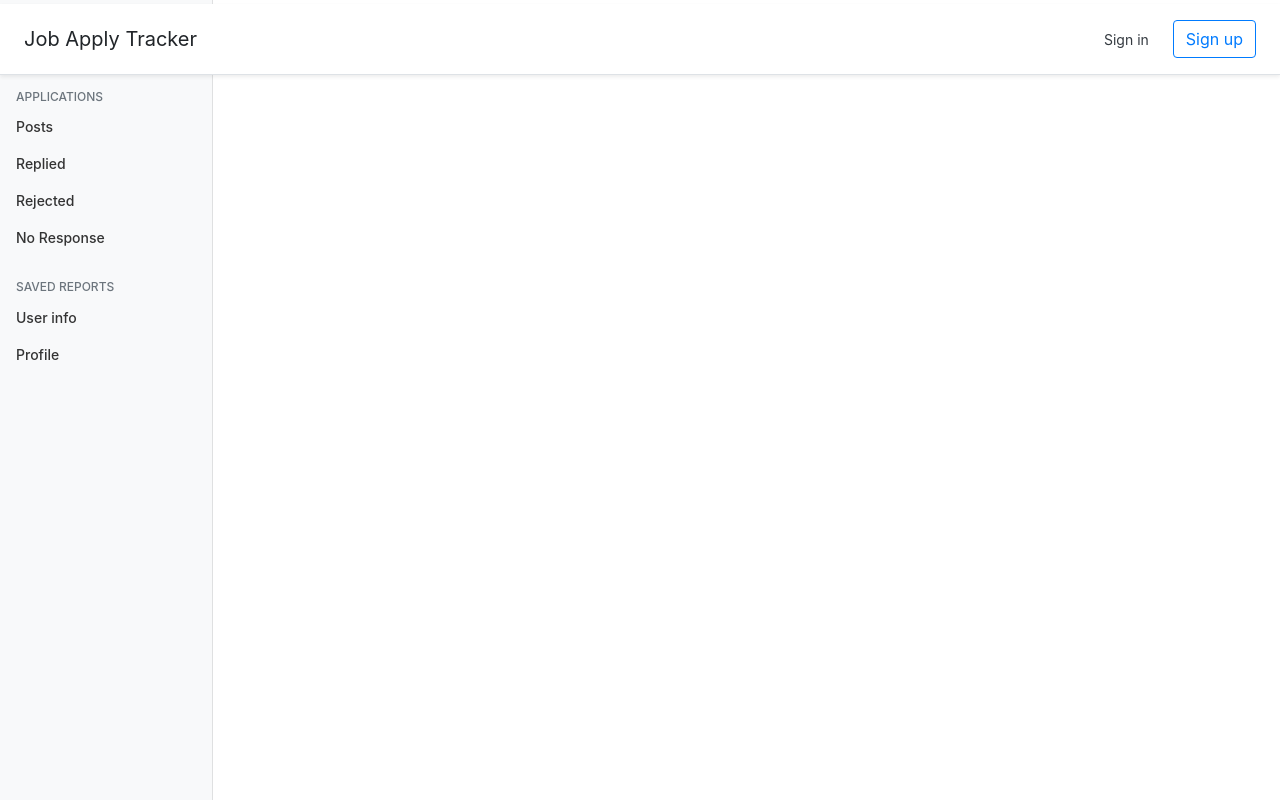
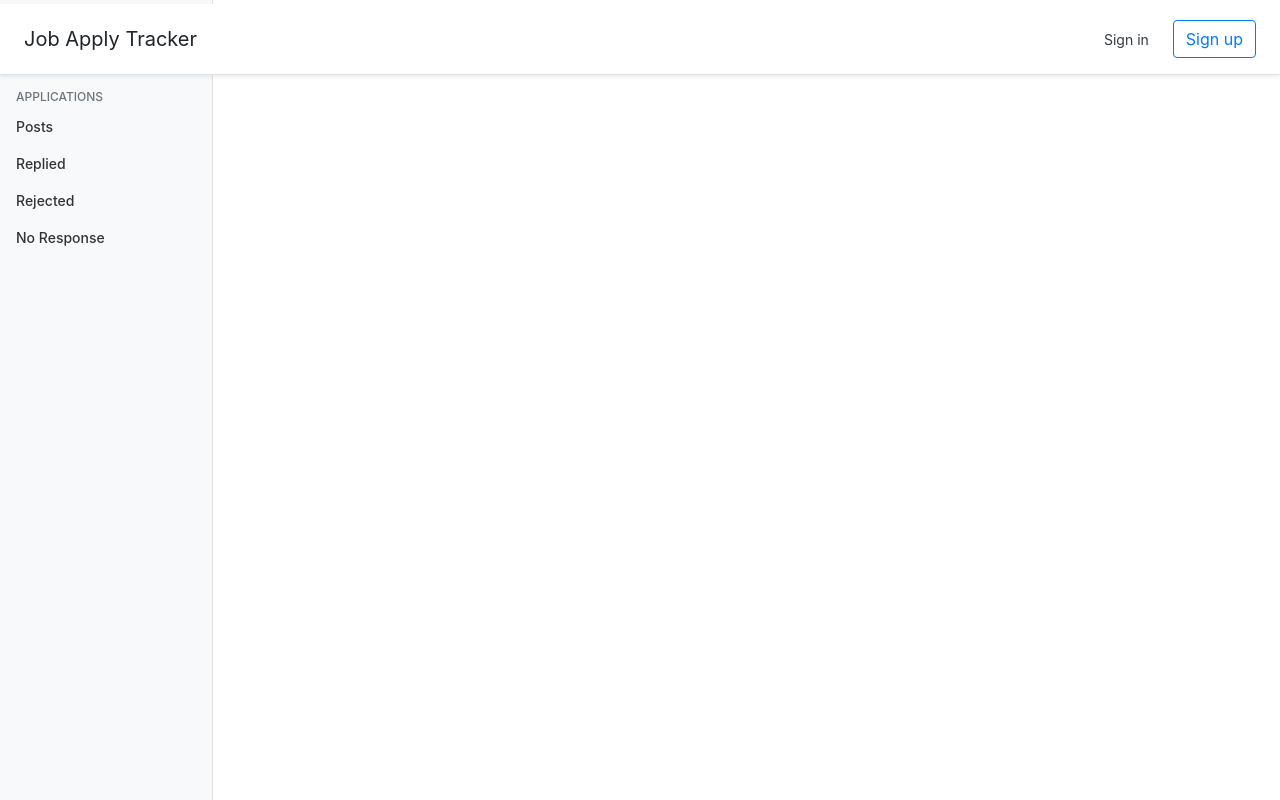
Before and after one commit to ottozrq/job_applay_tracker, a Flask app: page / in a window 1280 px wide. Run offline with Flask 2, Linux system fonts and the light colour scheme; parts of the project's set-up code (start-up, migrations or seed data) failed here and were passed over; some libraries are stand-ins or nearby versions.

Commit message:
[index] Detail improvement.

```diff
--- a/templates/index.html
+++ b/templates/index.html
@@ -11,7 +11,7 @@
                 <form class="px-3 py-2" action="/jobs/add" method="post">
                     <div class="form-group row px-3">
                         <label for="dropdownUrl">Add By URL</label>
-                        <input type="input" name="url" class="form-control" id="dropdownUrl"
+                        <input type="input" name="url" class="form-control" id="dropdownUrl" required
                                placeholder="https://linkedin.com/jobs/....">
                     </div>
                     <button type="submit" class="btn btn-primary float-right">Add</button>
--- a/templates/index.layout.html
+++ b/templates/index.layout.html
@@ -67,24 +67,6 @@
                         </a>
                     </li>
                 </ul>
-
-                <h6 class="sidebar-heading d-flex justify-content-between align-items-center px-3 mt-4 mb-1 text-muted">
-                    <span>Saved reports</span>
-                    <a class="d-flex align-items-center text-muted" href="#" aria-label="Add a new report">
-                    </a>
-                </h6>
-                <ul class="nav flex-column mb-2">
-                    <li class="nav-item">
-                        <a class="nav-link" href="#">
-                            User info
-                        </a>
-                    </li>
-                    <li class="nav-item">
-                        <a class="nav-link" href="#">
-                            Profile
-                        </a>
-                    </li>
-                </ul>
             </div>
         </nav>
 
```
